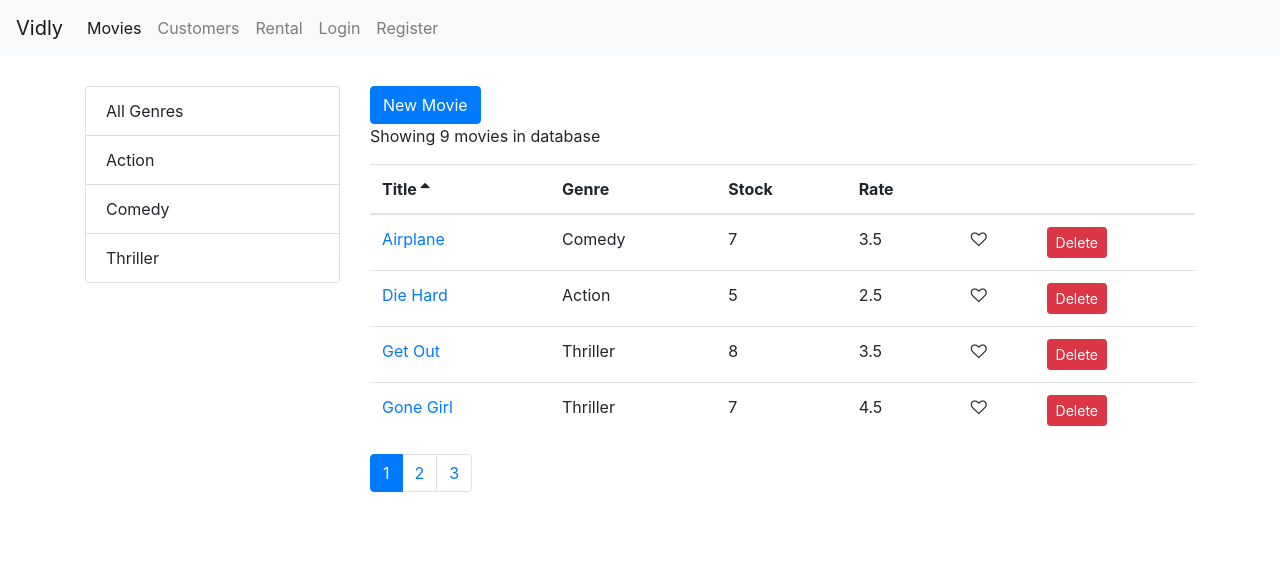
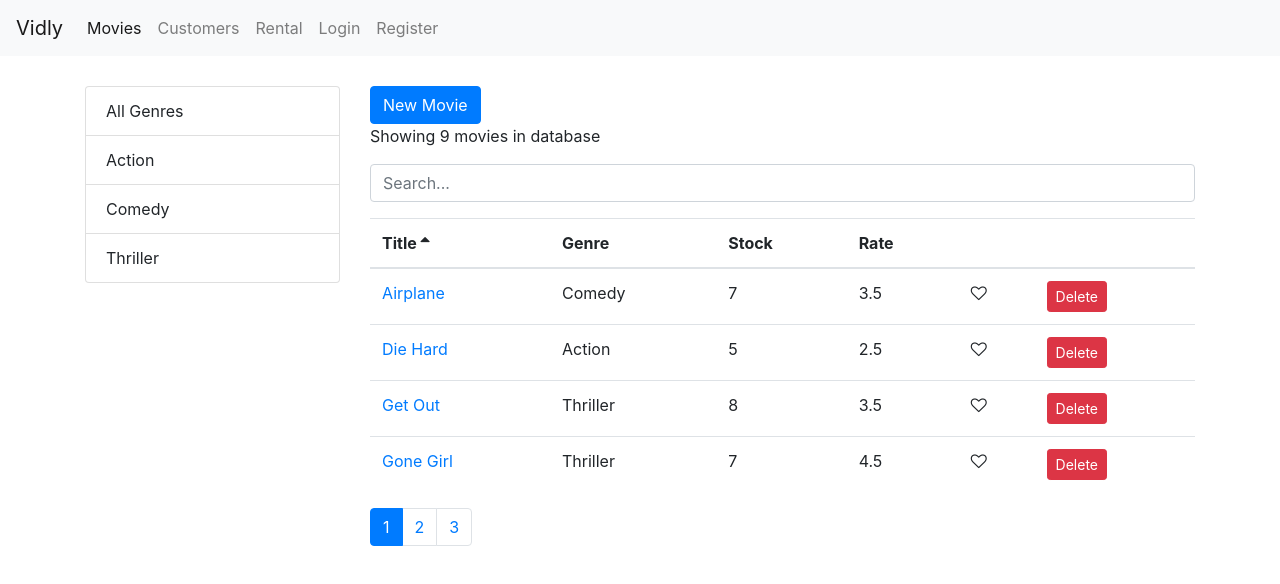
Before and after one commit to mojtabavi/Programing-Training, a React (Create React App) app in the folder React/vidly/: page /movies in a window 1280 px wide. Shown: the top 584 px of the page. Built offline with nearby package versions, Linux system fonts and the light colour scheme.

Commit message:
React-Add SearchQuery

```diff
--- /dev/null
+++ b/React/vidly/src/components/common/searchBox.jsx
@@ -0,0 +1,16 @@
+import React from 'react';
+
+const SearchBox = ({value, onChange}) => {
+    return (
+        <input
+            type="text"
+            name="query"
+            className="form-control my-3"
+            placeholder="Search..."
+            value={value}
+            onChange={e => onChange(e.currentTarget.value)}
+        />
+     );
+}
+
+export default SearchBox;
--- a/React/vidly/src/components/movies.jsx
+++ b/React/vidly/src/components/movies.jsx
@@ -1,12 +1,14 @@
 import React, { Component } from 'react';
 import {getMovies} from "../services/fakeMovieService";
 import {getGenres} from "../services/fakeGenreService";
+import { Link } from "react-router-dom";
 import MoviesTable from "./moviesTable";
 import ListGroup from "./common/listGroup";
 import Pagination from "./common/pagination";
+import SearchBox from "./common/searchBox";
 import { paginate } from "../utils/paginate";
 import _ from 'lodash';
-import { Link } from "react-router-dom";
+
 
 class Movies extends Component {
     state = {
@@ -14,6 +16,8 @@ class Movies extends Component {
         genres: [],
         currentPage: 1,
         pageSize: 4,
+        searchQuery: "",
+        selectedGenre: null,
         sortColumn: { path: 'title', order: 'asc'}
       }
 
@@ -44,9 +48,12 @@ class Movies extends Component {
     };
 
     handleGenreSelect = genre => {
-        this.setState({selectedGenre: genre, currentPage: 1})
+        this.setState({selectedGenre: genre, searchQuery: "", currentPage: 1})
     };
 
+    handleSearch = query => {
+        this.setState({searchQuery: query, selectedGenre: null, currentPage: 1});
+    }
 
     handleSort = sortColumn => {
 
@@ -59,14 +66,20 @@ class Movies extends Component {
             pageSize,
             currentPage,
             sortColumn,
+            selectedGenre,
+            searchQuery,
             movies: allMovies,
-            selectedGenre,
 
         } = this.state;
 
-        const filtered = selectedGenre && selectedGenre._id
-                ? allMovies.filter(m => m.genre._id == selectedGenre._id)
-                : allMovies;
+        let filtered = allMovies;
+
+        if(searchQuery)
+            filtered = allMovies.filter(m =>
+                m.title.toLowerCase().startsWith(searchQuery.toLowerCase())
+            );
+        else if (selectedGenre && selectedGenre._id )
+            filtered = allMovies.filter(m => m.genre._id == selectedGenre._id)
 
         const sorted = _.orderBy(filtered, [sortColumn.path], [sortColumn.order])
 
@@ -80,7 +93,7 @@ class Movies extends Component {
 
     render() {
         const {length: count} = this.state.movies;
-        const {pageSize,currentPage,sortColumn} = this.state;
+        const {pageSize,currentPage,sortColumn,searchQuery} = this.state;
 
 
 
@@ -110,6 +123,7 @@ class Movies extends Component {
                 </Link>
 
                 <p>Showing {totalCount} movies in database</p>
+                <SearchBox value={searchQuery} onChange={this.handleSearch} />
                 <MoviesTable
                 movies={movies}
                 sortColumn={sortColumn}
```
